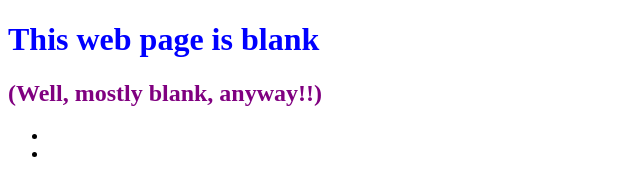
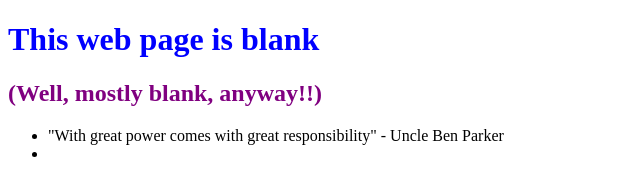
Before and after one commit to go4wen/0main_openSAP_repo, a plain HTML site: page index.html in a window 1280 px wide. Shown: the whole page, without its empty margins (0-640 px from the left). Drawn offline with Linux system fonts and the light colour scheme.

Commit message:
add quote from Uncle Ben Parker

```diff
--- a/index.html
+++ b/index.html
@@ -8,7 +8,7 @@
 			<h1 style = "color: Blue">This web page is blank</h1>
 			<h2 style = "color: Purple">(Well, mostly blank, anyway!!)</h2>
 			<ul>
-				<li></li>
+				<li>"With great power comes with great responsibility" - Uncle Ben Parker</li>
 				<li></li>
 			</ul>
 		</body>
```
